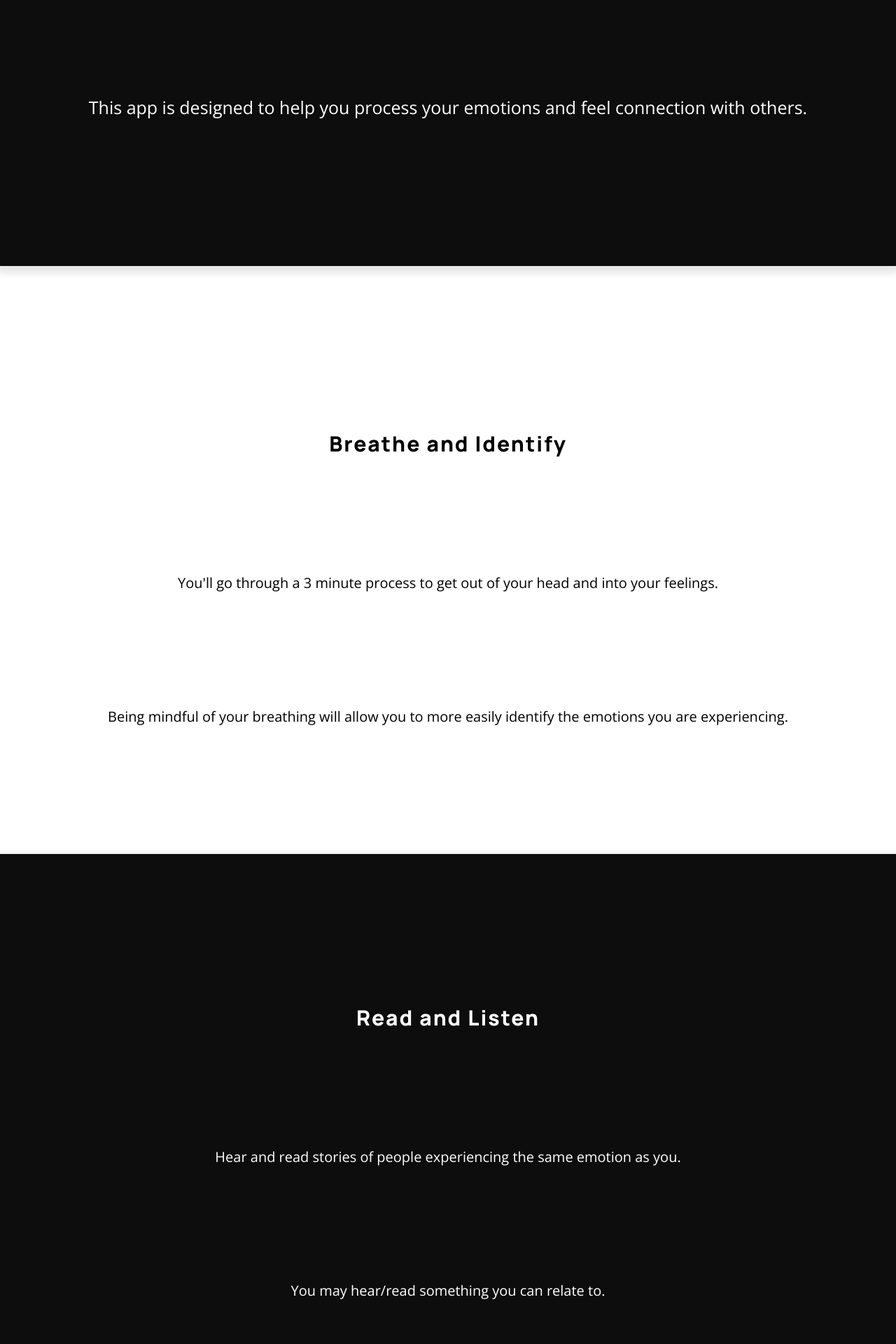
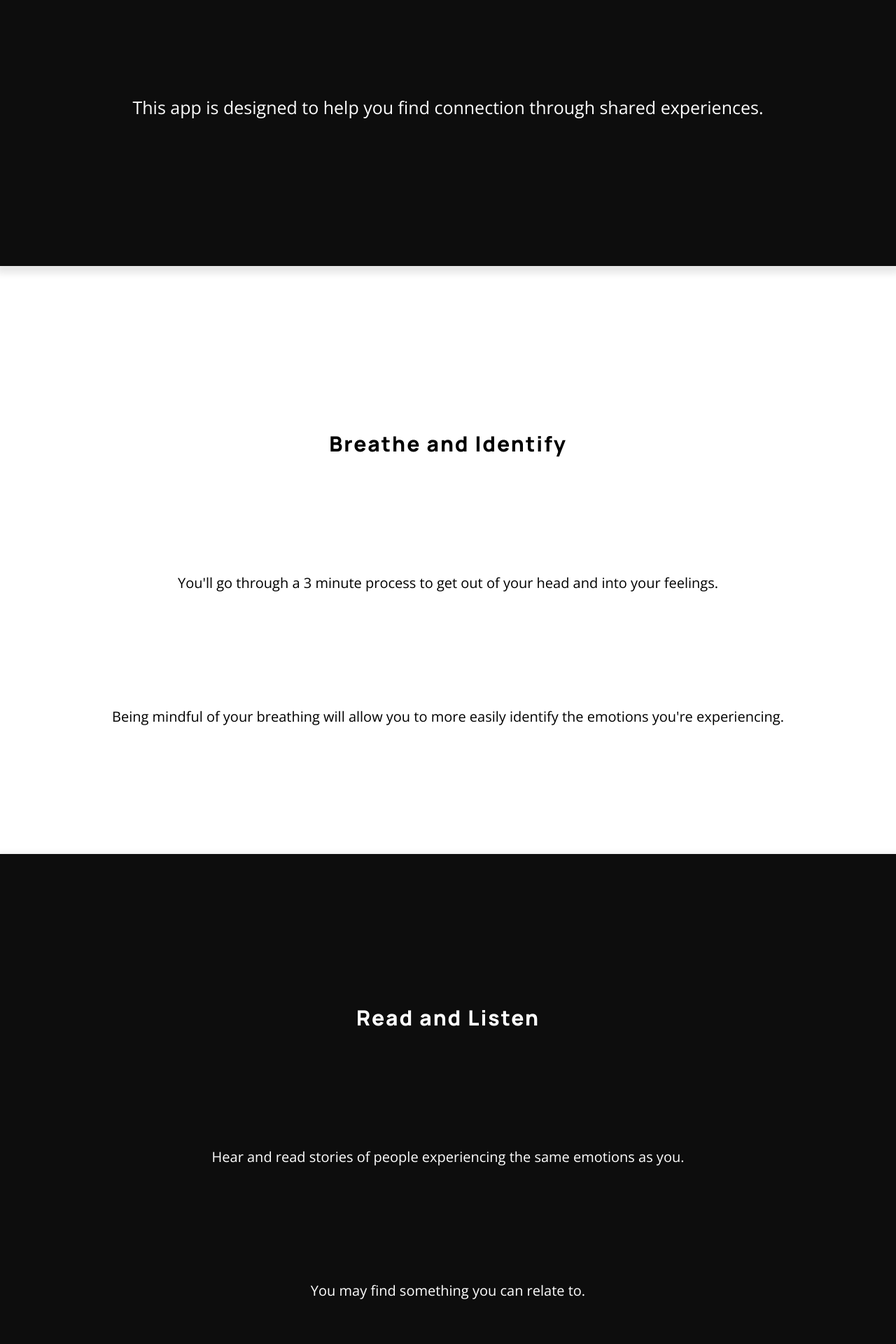
Before and after one commit to mr-dojo/ifeelthat-app, a React (Create React App) app: page / in a window 1280 px wide. Shown: the part 1220-3140 px from the top of the page at 70% size. Built offline with nearby package versions, Linux system fonts and the light colour scheme.

Commit message:
Updated landing page text

```diff
--- a/src/pages/landing/Landing.js
+++ b/src/pages/landing/Landing.js
@@ -75,8 +75,8 @@ class Landing extends React.Component {
             </h2>
           </header>
           <p className="medium-text">
-            This app is designed to help you process your emotions and feel
-            connection with others.
+            This app is designed to help you find connection through shared
+            experiences.
           </p>
         </section>
         <section className="space-evenly">
@@ -89,7 +89,7 @@ class Landing extends React.Component {
           </p>
           <p className="small-text">
             Being mindful of your breathing will allow you to more easily
-            identify the emotions you are experiencing.
+            identify the emotions you're experiencing.
           </p>
         </section>
         <section className="container_dark space-evenly">
@@ -97,11 +97,11 @@ class Landing extends React.Component {
             <h2>Read and Listen</h2>
           </header>
           <p className="small-text ">
-            Hear and read stories of people experiencing the same emotion as
+            Hear and read stories of people experiencing the same emotions as
             you.
           </p>
           <p className="small-text">
-            You may hear/read something you can relate to.
+            You may find something you can relate to.
           </p>
         </section>
         <section className="space-evenly">
@@ -123,11 +123,11 @@ class Landing extends React.Component {
             <h3>
               <strong className="medium-text">Warning:</strong>
             </h3>
-            <p className="small-text align-left">
+            <p className="small-text">
               <br /> This app is not for everybody and contains content that may
               be disturbing and upsetting.
             </p>
-            <p className="small-text align-left">
+            <p className="small-text">
               May also contain adult language and topics.
             </p>
           </div>
```
